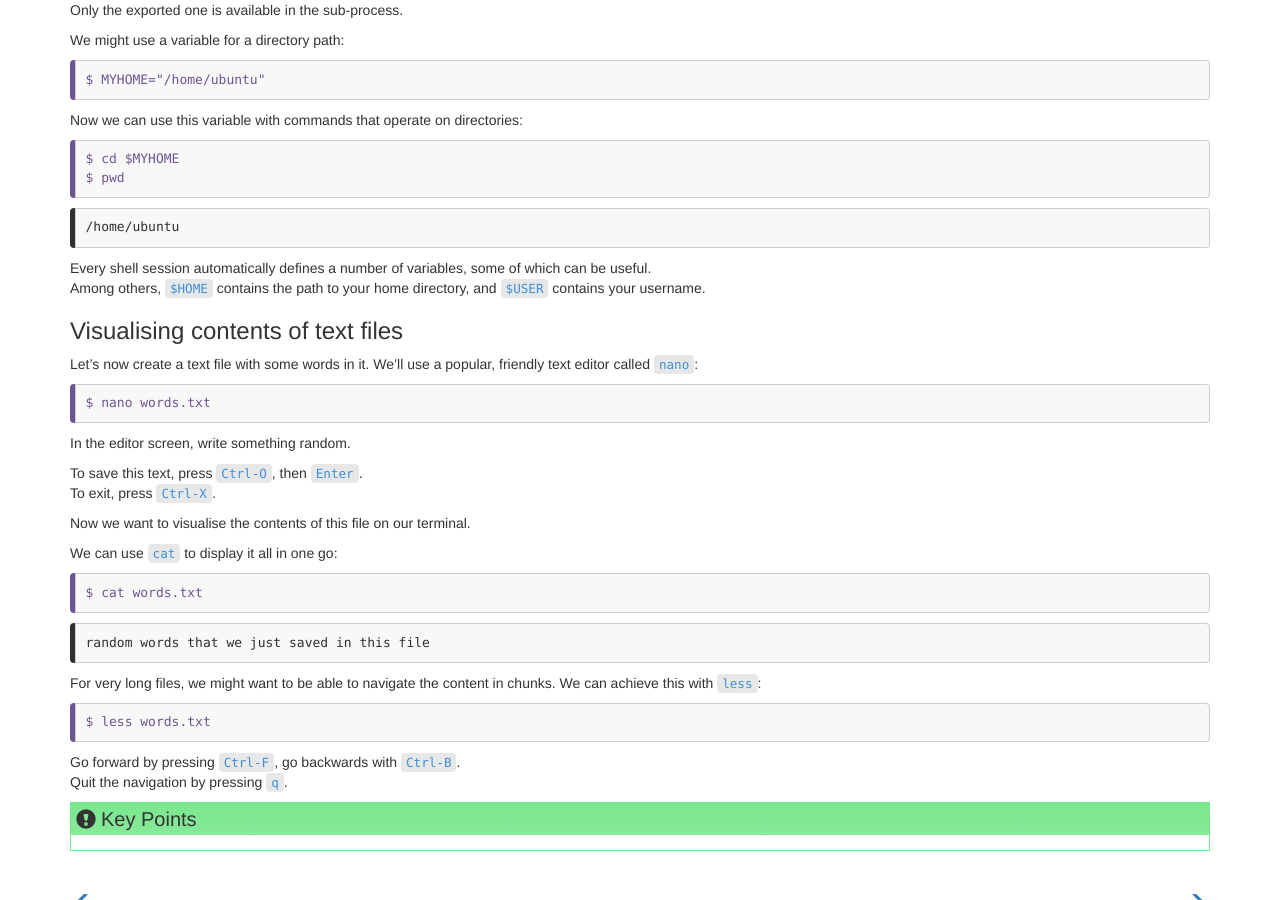
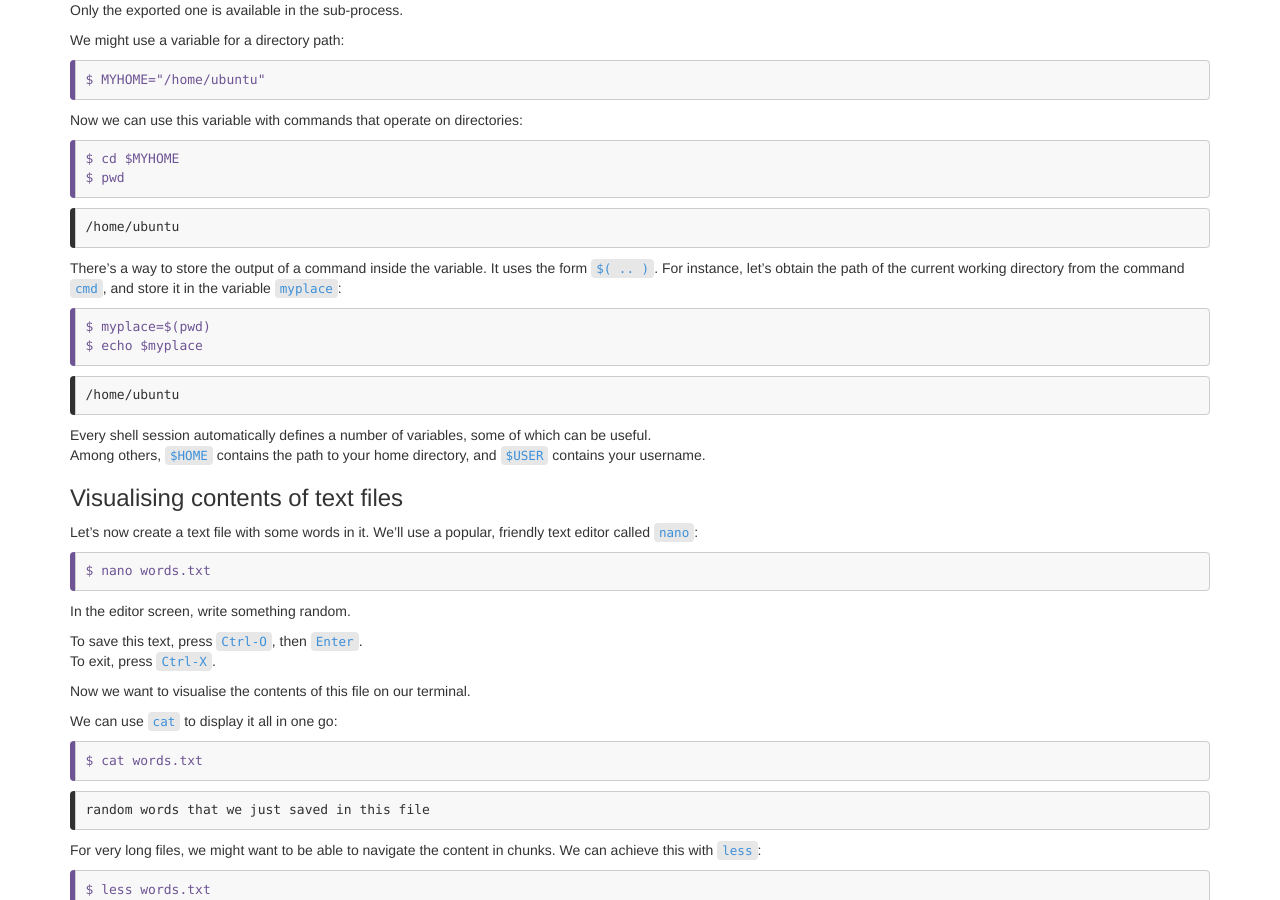
Before and after one commit to PawseySC/containers-bioinformatics-workshop, a Jekyll site: the page built from _episodes/2.prep2-linux.md, in a window 1280 px wide and 900 px high, scrolled down 2132 px. Built offline with Jekyll 4.4.1, drawn with Linux system fonts in a browser that asks for light colours.

Commit message:
edits to preps

````diff
--- a/_episodes/2.prep2-linux.md
+++ b/_episodes/2.prep2-linux.md
@@ -163,6 +163,19 @@ $ pwd
 ```
 {: .output}
 
+There's a way to store the output of a command inside the variable.  It uses the form `$( .. )`.  For instance, let's obtain the path of the current working directory from the command `cmd`, and store it in the variable `myplace`:
+
+```
+$ myplace=$(pwd)
+$ echo $myplace
+```
+{: .bash}
+
+```
+/home/ubuntu
+```
+{: .output}
+
 Every shell session automatically defines a number of variables, some of which can be useful.
 Among others, `$HOME` contains the path to your home directory, and `$USER` contains your username.
 
````
Also changed, not shown: _episodes/1.prep1-ssh.md (+2 -2 lines).
